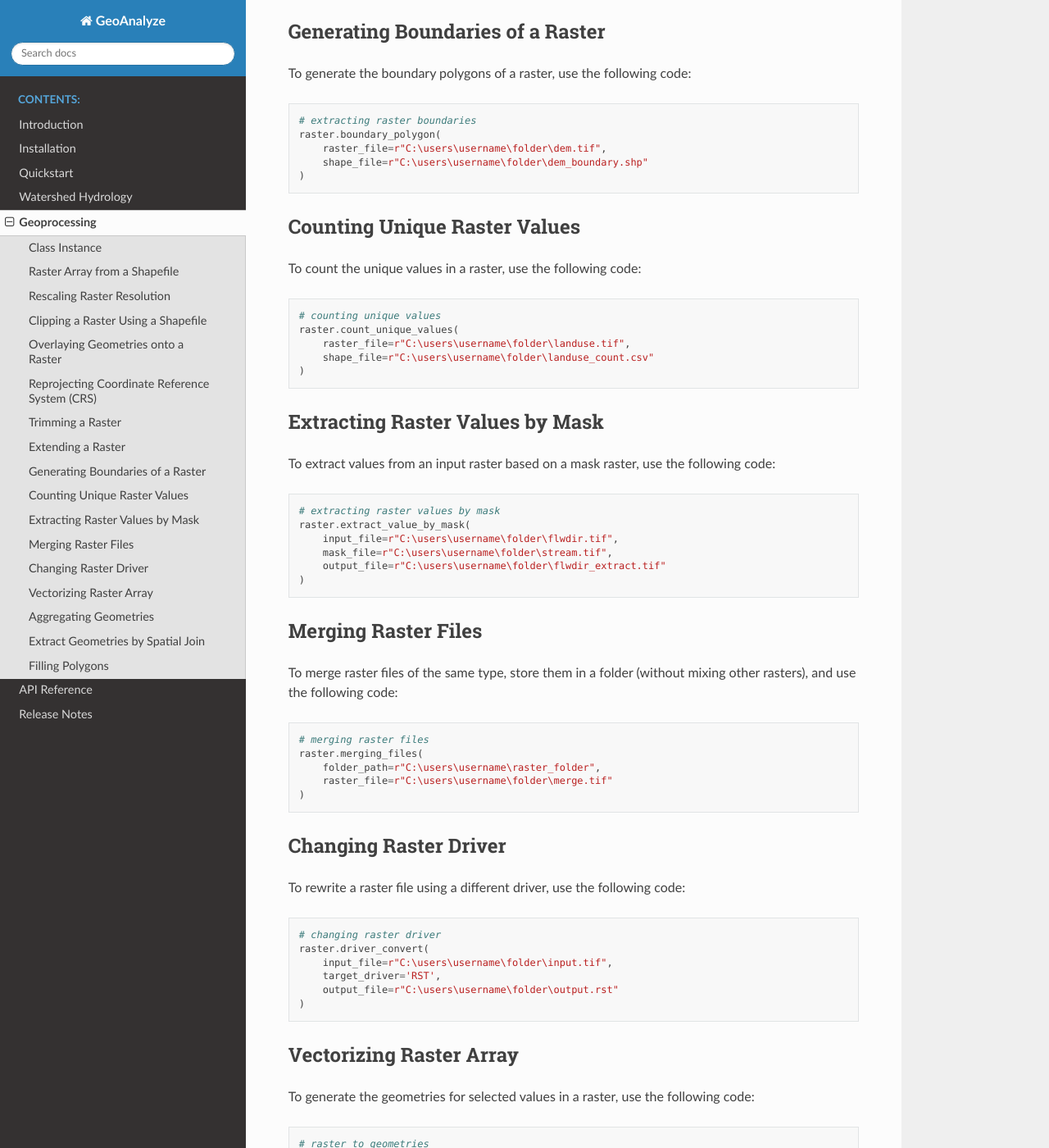
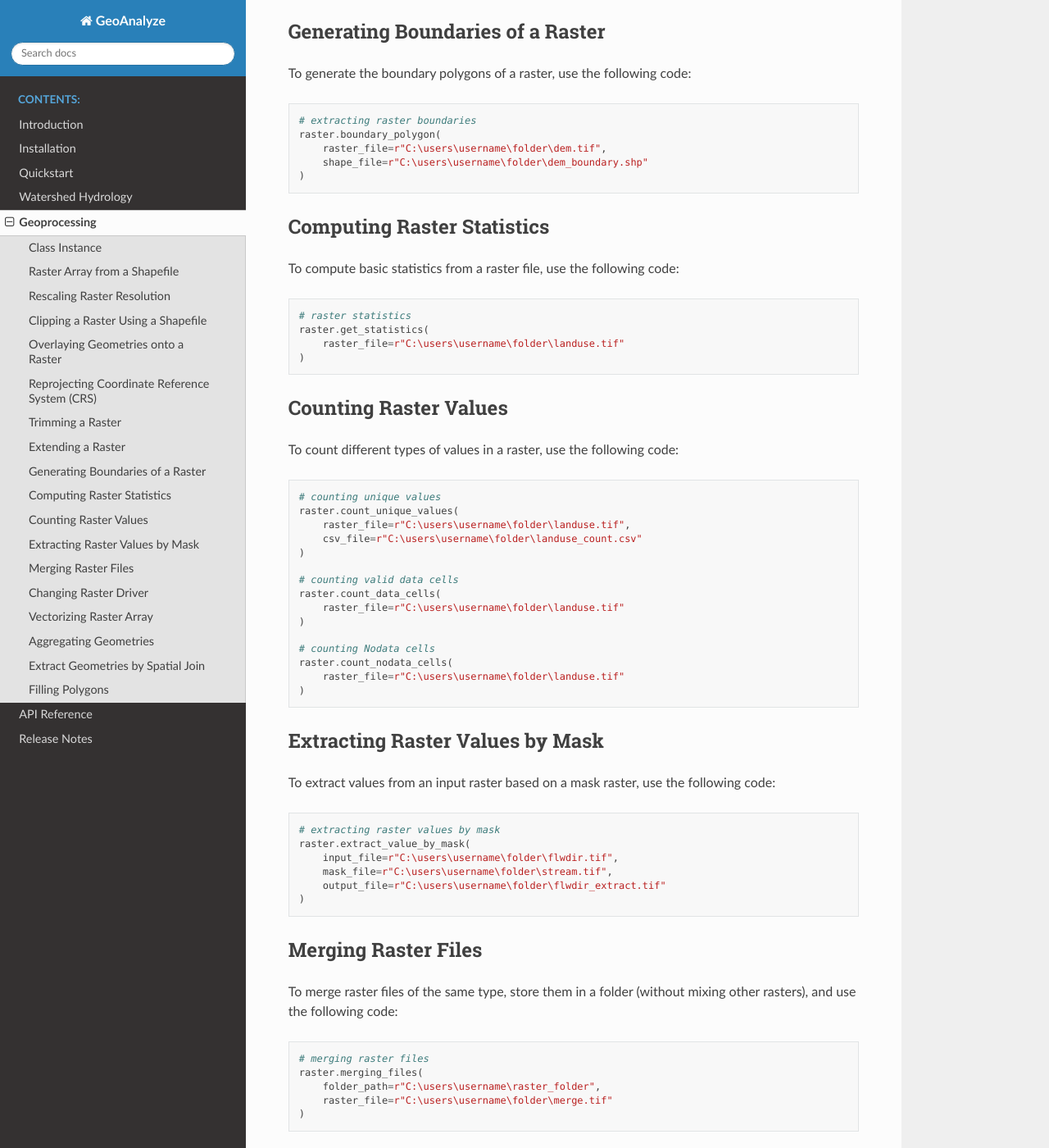
Before and after one commit to debpal/GeoAnalyze, a Sphinx documentation site: the page built from docs/geoprocessing.rst, in a window 1280 px wide and 1400 px high, scrolled down 2423 px. Shown: the whole window at 82% size. Built offline with Sphinx 7.4.7 and the Read the Docs theme 3.1.0, drawn with Linux system fonts in a browser that asks for light colours.

Commit message:
update docs

```diff
--- a/docs/geoprocessing.rst
+++ b/docs/geoprocessing.rst
@@ -156,10 +156,24 @@ To generate the boundary polygons of a raster, use the following code:
     )
 
 
-Counting Unique Raster Values
+Computing Raster Statistics
 --------------------------------
 
-To count the unique values in a raster, use the following code:
+To compute basic statistics from a raster file, use the following code:
+
+
+.. code-block:: python
+
+    # raster statistics
+    raster.get_statistics(
+        raster_file=r"C:\users\username\folder\landuse.tif"
+    )
+
+
+Counting Raster Values
+--------------------------------
+
+To count different types of values in a raster, use the following code:
 
 
 .. code-block:: python
@@ -167,7 +181,17 @@ To count the unique values in a raster, use the following code:
     # counting unique values
     raster.count_unique_values(
         raster_file=r"C:\users\username\folder\landuse.tif",
-        shape_file=r"C:\users\username\folder\landuse_count.csv"
+        csv_file=r"C:\users\username\folder\landuse_count.csv"
+    )
+
+    # counting valid data cells
+    raster.count_data_cells(
+        raster_file=r"C:\users\username\folder\landuse.tif"
+    )
+
+    # counting Nodata cells
+    raster.count_nodata_cells(
+        raster_file=r"C:\users\username\folder\landuse.tif"
     )
 
 
--- a/docs/introduction.rst
+++ b/docs/introduction.rst
@@ -70,6 +70,7 @@ This allows users to execute geoprocessing tasks more efficiently, reducing code
 - Handling NoData values in a raster
 - Generating boundary polygons from a raster
 - Reclassifying raster values
+- Computing raster statistics
 - Counting unique raster values
 - Trimming and extending rasters
 - Extracting raster values using a mask
```
